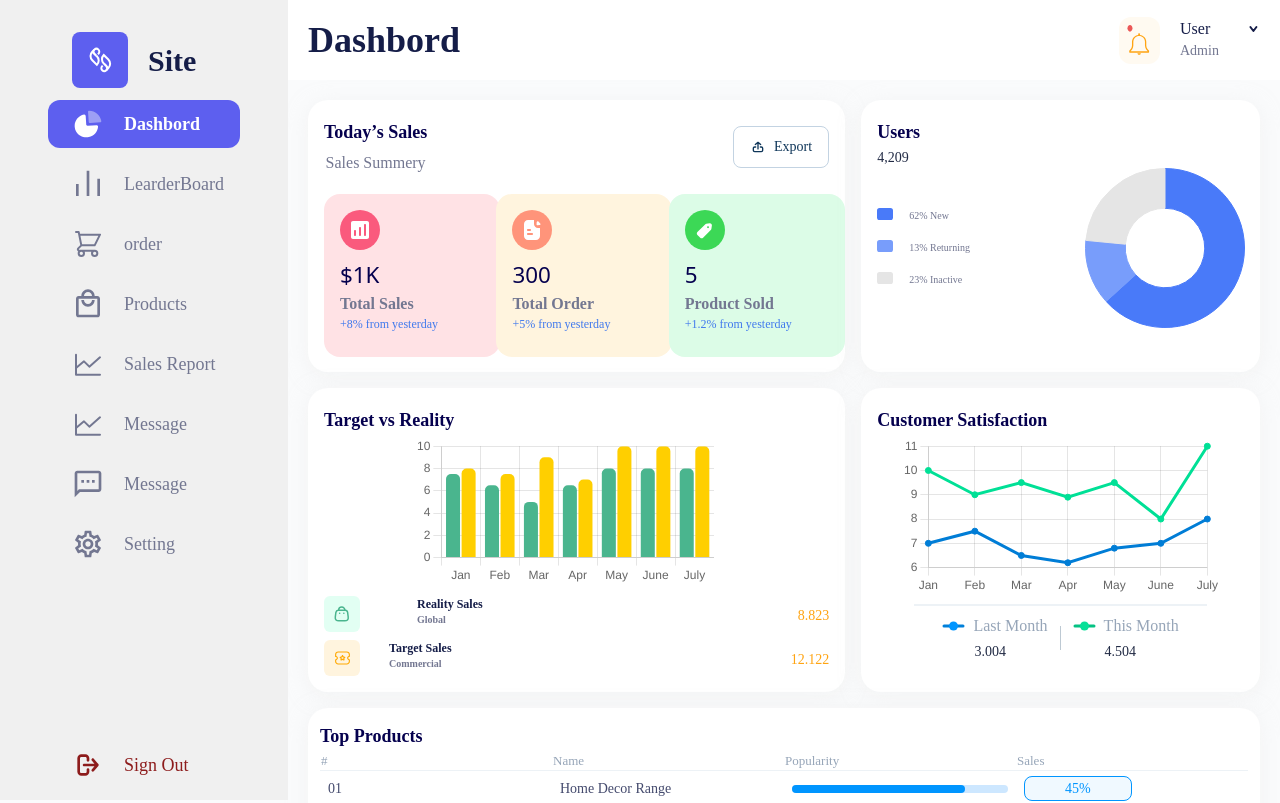
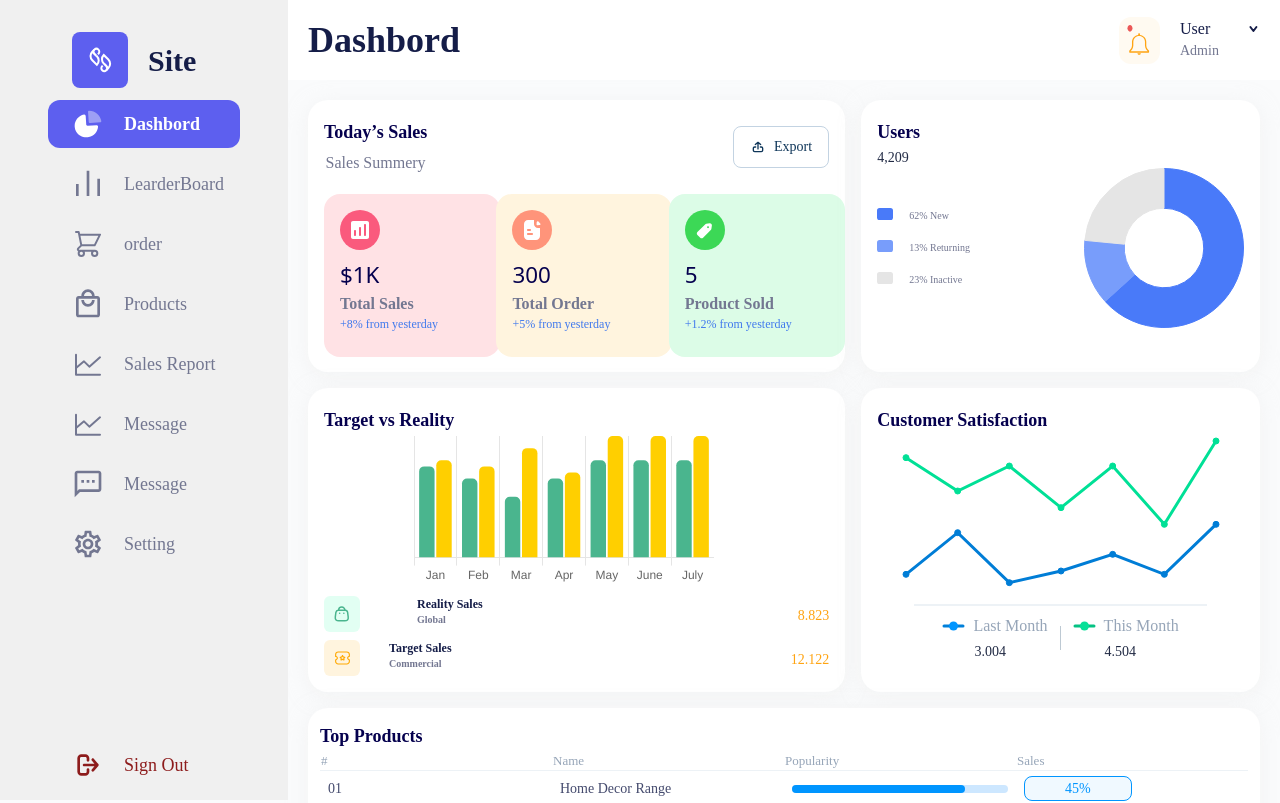
Before and after one commit to Richardrafael/Teste_tecnico, a React (Vite) app in the folder teste-tecnico/: page / in a window 1280 px wide. Shown: the top 803 px of the page. Built offline with nearby package versions, Linux system fonts and the light colour scheme.

Commit message:
ajuste em graficos

```diff
--- a/teste-tecnico/src/App.tsx
+++ b/teste-tecnico/src/App.tsx
@@ -14,7 +14,7 @@ function App() {
      <Menu></Menu>
      <section className='bg-body w-full h-full'>
      <Titulo nome="Dashbord"/>
-     <div className="grid m-5 grid-cols-7 pl-[18rem] gap-4">
+     <div className="grid m-5 grid-cols-7  pl-[18rem] gap-4">
       <div className="col-start-auto rounded-[1.25rem] h-[17rem] flex-col shadow-3xl col-span-4  bg-Titulo p-4">
         <Today></Today>
       </div>
--- a/teste-tecnico/src/components/Bar/index.tsx
+++ b/teste-tecnico/src/components/Bar/index.tsx
@@ -23,6 +23,15 @@ import {
 
   export const options = {
     responsive: false,
+    scales: {
+    x: {
+    //   display: false,
+    },
+    y: {
+      display: false,
+    //   beginAtZero: true,
+    },
+  },
     plugins: {
       legend: {
         display : false,
--- a/teste-tecnico/src/components/Line/index.tsx
+++ b/teste-tecnico/src/components/Line/index.tsx
@@ -26,6 +26,15 @@ ChartJS.register(
 
 export const options = {
   responsive: true,
+  scales: {
+    x: {
+      display: false,
+    },
+    y: {
+      display: false,
+      // beginAtZero: true,
+    },
+  },
   plugins: {
     legend: {
       display : false,
@@ -38,21 +47,22 @@ export const options = {
   },
 };
 
-const labels = ['Jan', 'Feb', 'Mar', 'Apr', 'May', 'June', 'July'];const dados = [10 , 9 , 9.5 , 8.9 , 9.5 , 8 , 11]
-const dados1 = [7 , 7.5 , 6.5  , 6.2 , 6.8 , 7 , 8]
+const labels = ['Jan', 'Feb', 'Mar', 'Apr', 'May', 'June', 'July'];
+const dados = [10 , 8 , 9.5 , 7 , 9.5 , 6 , 11]
+const dados1 = [3 , 5.5 , 2.5  , 3.2 , 4.2 , 3 , 6]
 
 
 export const data = {
   labels,
   datasets: [
     {
-      label: 'Dataset 1',
+      label: 'This Month',
       data: dados,
       borderColor: '#00E096',
       backgroundColor: '#00E096',
     },
     {
-      label: 'Dataset 2',
+      label: 'Last Month',
       data: dados1,
       borderColor: '#007DD6',
       backgroundColor: '#007DD6',
--- a/teste-tecnico/src/components/Today/index.tsx
+++ b/teste-tecnico/src/components/Today/index.tsx
@@ -17,7 +17,7 @@ export default function Today() {
       Sales Summery
      </span>
     </div>
-    <div className="px-4 py-1 flex border border-[#C3D3E2] rounded-lg flex-row justify-center gap-2" >
+    <div className="px-4 py-1  cursor-pointer hover:bg-[#d9dfe57b] flex border border-[#C3D3E2] rounded-lg flex-row justify-center gap-2" >
         <img src={Dowload} alt="" />
          <span className="font-Poppins text-sm leading-[2rem] font-medium text-[#0F3659]">
             Export
--- a/teste-tecnico/src/components/circle/index.tsx
+++ b/teste-tecnico/src/components/circle/index.tsx
@@ -50,15 +50,15 @@ export function GraficoCircle() {
     4,209
     </span>
     </div>
-    <div className='h-[10rem]  flex justify-between  '>
+    <div className='h-[10rem]  flex   '>
 
-    <div className='flex flex-row'>
+    <div className='flex flex-row justify-between w-full'>
      <div className='flex flex-col gap-4 w-32 mt-10'>
      <LegendaCircle titulo='62% New' style="w-[1rem] bg-[#497AF9] h-[0.78rem] rounded-[0.16rem]"/>
       <LegendaCircle titulo='13% Returning' style="w-[1rem] bg-[#789DFB] h-[0.78rem] rounded-[0.16rem]"/>
       <LegendaCircle titulo='23% Inactive' style="w-[1rem] bg-[#E5E5E5] h-[0.78rem] rounded-[0.16rem]"/>
     </div>
-    <div className='ml-20'>
+    <div className=''>
       <Doughnut options={options} data={data} />
     </div>
     </div>
--- a/teste-tecnico/src/components/menu/campos.tsx
+++ b/teste-tecnico/src/components/menu/campos.tsx
@@ -19,7 +19,7 @@ function Campos({nome , icone} : PropsCampos) {
     </div>
      </>
      :
-    <div className="flex p-2 pl-6 cursor-pointer w-[12rem] rounded-xl h-[3rem] items-center justify-start  bg-blue-900 flex-row gap-5">
+    <div className="flex p-2 pl-6 cursor-pointer  hover:bg-[#ababab63] w-[12rem] rounded-xl h-[3rem] items-center justify-start  bg-blue-900 flex-row gap-5">
     <img src={icone} alt="" />
      <span className="text-primary font-Poppins font-normal text-lg leading-3 ">
         {nome}
--- a/teste-tecnico/src/components/menu/index.tsx
+++ b/teste-tecnico/src/components/menu/index.tsx
@@ -28,9 +28,9 @@ function Menu() {
      <Campos icone={SalesReport} nome="Message"/>
      <Campos icone={Message} nome="Message"/>
      <Campos icone={Setting} nome="Setting"/>
-     <div className="flex absolute bottom-0  p-2 pl-6 mb-[0.7rem] cursor-pointer w-[12rem] rounded-xl h-[3rem] items-center justify-start  bg-blue-900 flex-row gap-5">
+     <div className="flex absolute bottom-0 hover:bg-[#ff0000b6]  p-2 pl-6 mb-[0.7rem] cursor-pointer w-[12rem] rounded-xl h-[3rem] items-center justify-start  bg-blue-900 flex-row gap-5">
     <img src={SignOut} alt="" />
-     <span className="text-sign font-Poppins font-normal text-lg leading-3 ">
+     <span className="text-sign  font-Poppins font-normal text-lg leading-3 ">
         Sign Out
      </span>
     </div>
```
